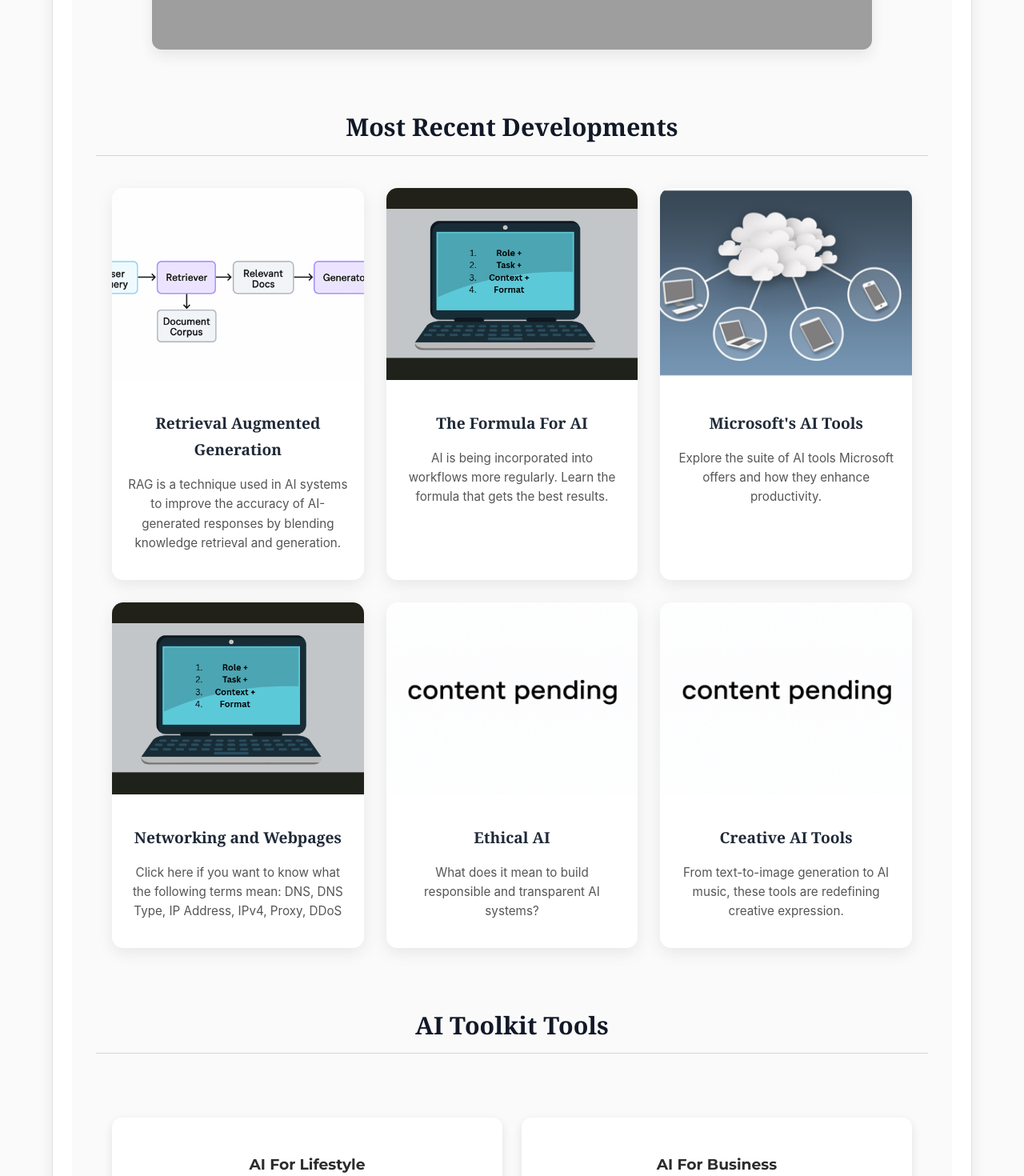
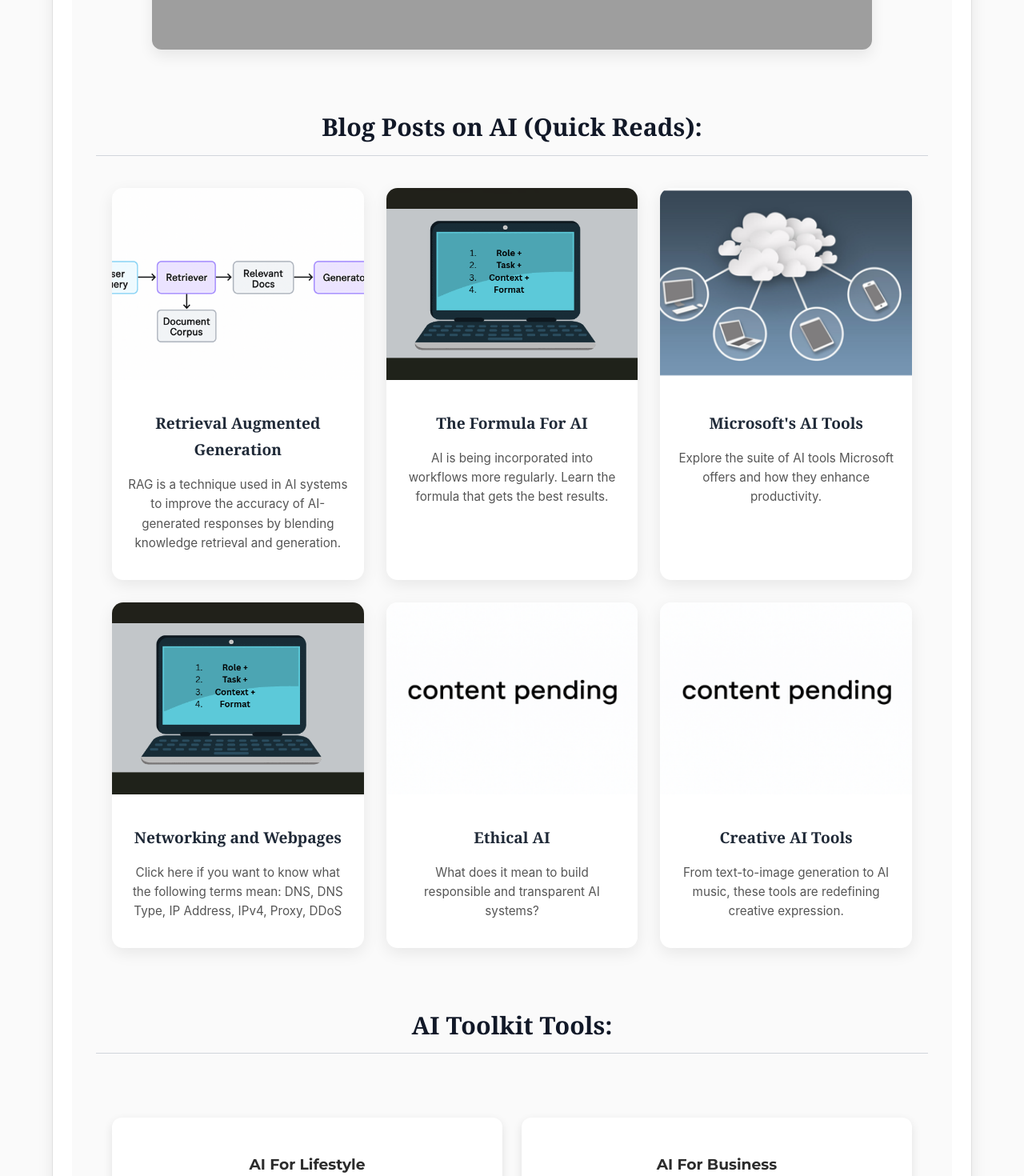
Before and after one commit to alexisbernt/Portfolio, a React (Create React App) app in the folder lexi-portfolio/: page /ai in a window 1280 px wide. Shown: the part 920-2390 px from the top of the page at 80% size. Built offline with nearby package versions, Linux system fonts and the light colour scheme; grey boxes are pictures that could not be loaded.

Commit message:
Blog page update 10-31

```diff
--- a/lexi-portfolio/src/pages/AI.js
+++ b/lexi-portfolio/src/pages/AI.js
@@ -76,7 +76,7 @@ function AI() {
 
       {/* 🔹 Section Header */}
       <div className="section-header">
-        <h2>Most Recent Developments</h2>
+        <h2>Blog Posts on AI (Quick Reads):</h2>
       </div>
 
       {/* 🔹 Blog Cards */}
@@ -96,7 +96,7 @@ function AI() {
 
       {/* 🔹 Toolkit Section */}
       <div className="section-header">
-        <h2>AI Toolkit Tools</h2>
+        <h2>AI Toolkit Tools:</h2>
       </div>
 
       <div className="ai-container">
```
